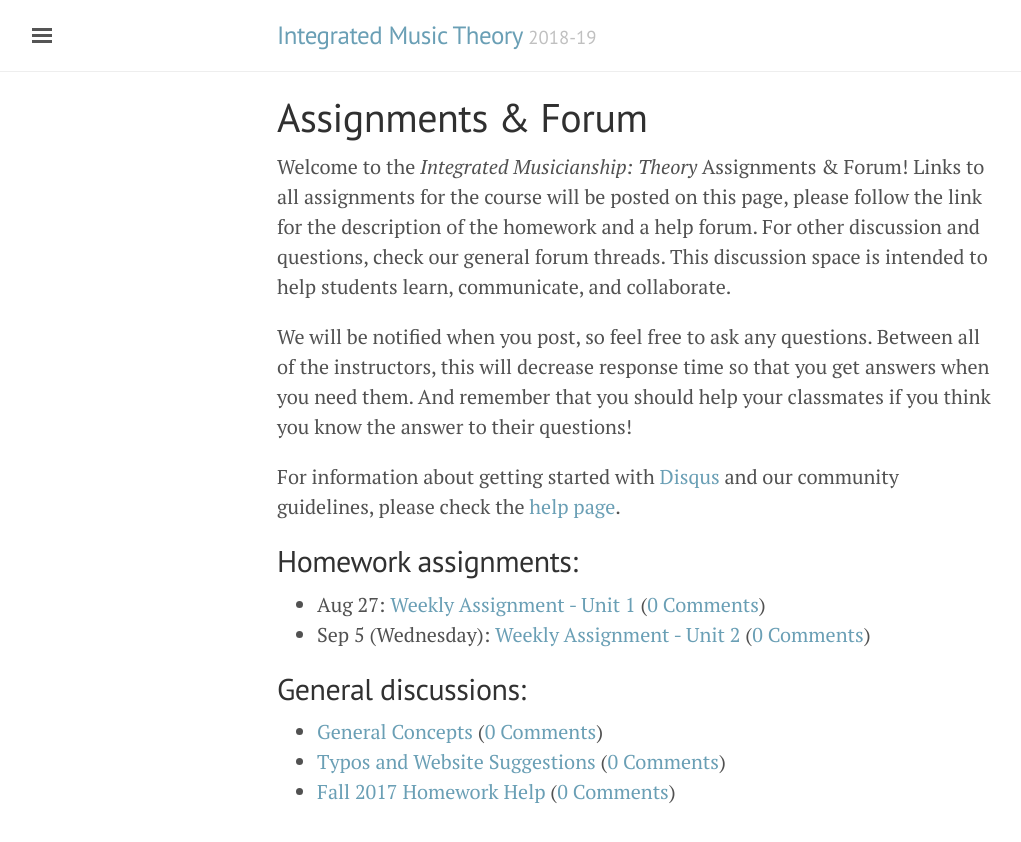
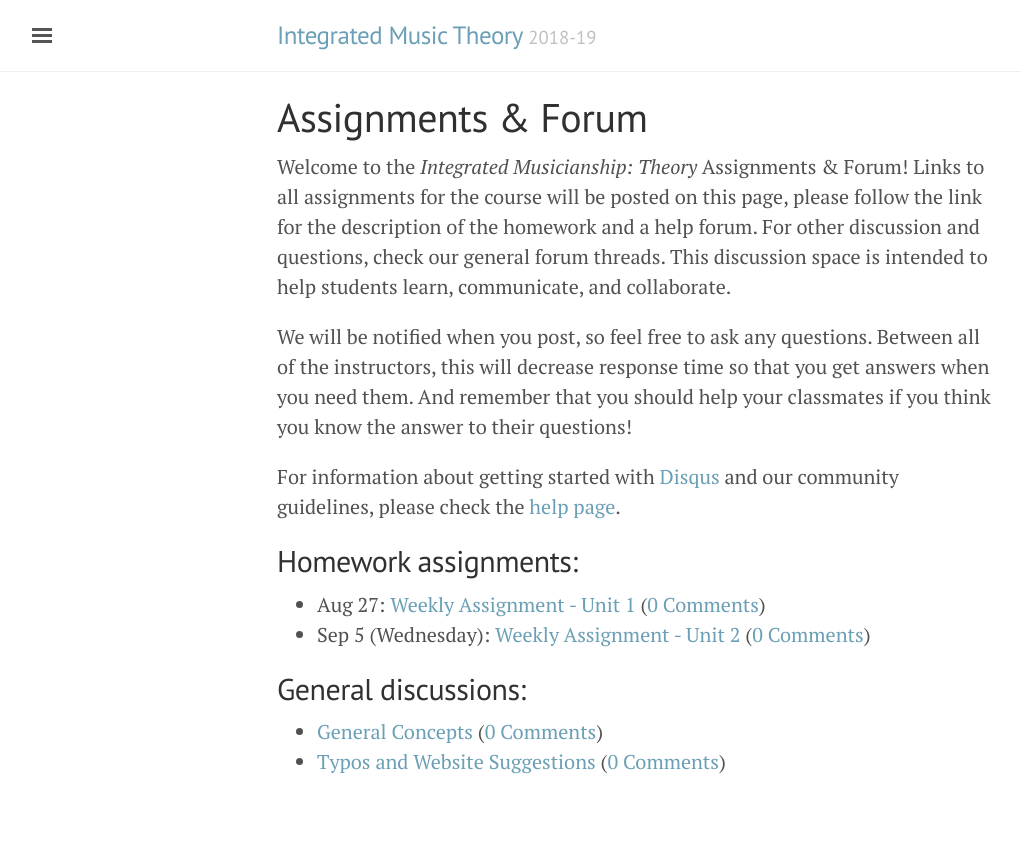
Before and after one commit to intmus/inttheory19-20, a Jekyll site: the page built from forum/index.md, in a window 1280 px wide. Shown: the top 842 px of the page, without its empty margins (3-1024 px from the left). Built offline with Jekyll 4.4.1, drawn with Linux system fonts in a browser that asks for light colours; comment, search, counter and statistics services are not loaded.

Commit message:
remove old homework forum link

```diff
--- a/forum/index.md
+++ b/forum/index.md
@@ -23,6 +23,5 @@ For information about getting started with [Disqus](https://disqus.com/) and our
 
 - [General Concepts]({{ "/forum/concepts.html" | absolute_url }}) ([0 Comments]({{ "/forum/concepts.html#disqus_thread" | absolute_url }}))
 - [Typos and Website Suggestions]({{ "/forum/suggestions.html" | absolute_url }}) ([0 Comments]({{ "/forum/suggestions.html#disqus_thread" | absolute_url }}))
-- [Fall 2017 Homework Help]({{ "/forum/homework.html" | absolute_url }}) ([0 Comments]({{ "/forum/homework.html#disqus_thread" | absolute_url }}))
 
 <script id="dsq-count-scr" src="//intmus.disqus.com/count.js" async></script>
```
